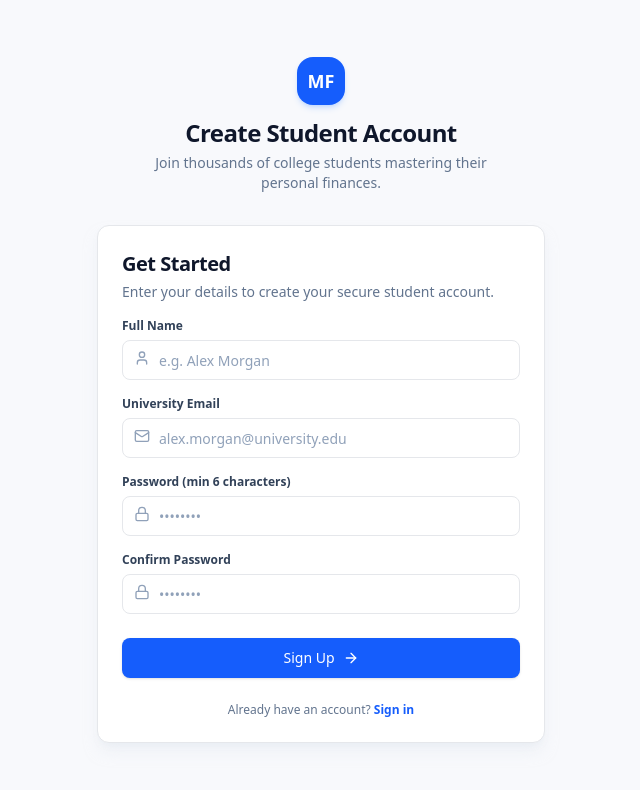
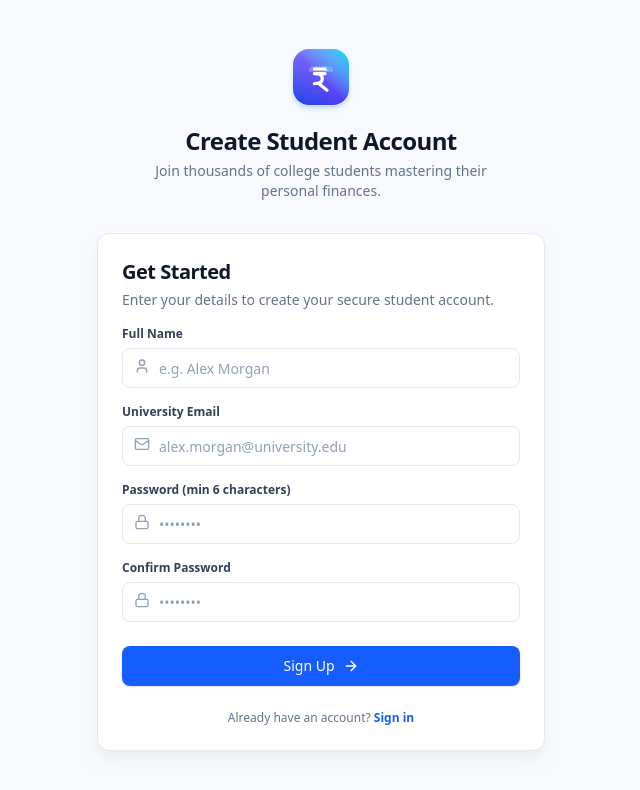
Before and after one commit to vasudevanstar/My-Finance, a Next.js app: page /signup in a window 1280 px wide. Shown: the top 790 px of the page, without its empty margins (319-959 px from the left). Built offline with nearby package versions, Linux system fonts and the light colour scheme; no server answers.

Commit message:
design: upgrade MF logo to modern vibrant gradient emblem with currency and growth motif

```diff
--- a/src/app/forgot-password/page.tsx
+++ b/src/app/forgot-password/page.tsx
@@ -6,6 +6,7 @@ import { useAuth } from "@/contexts/auth-context";
 import { Card, CardHeader, CardTitle, CardDescription, CardContent } from "@/components/ui/card";
 import { Input } from "@/components/ui/input";
 import { Button } from "@/components/ui/button";
+import { AppLogo } from "@/components/ui/app-logo";
 import { AlertCircle, Mail, ArrowLeft, Loader2, CheckCircle2 } from "lucide-react";
 
 export default function ForgotPasswordPage() {
@@ -42,10 +43,8 @@ export default function ForgotPasswordPage() {
     <div className="min-h-screen flex flex-col justify-center items-center p-4 bg-slate-50/70">
       {/* Brand Header */}
       <div className="flex flex-col items-center mb-8 text-center">
-        <div className="flex h-12 w-12 items-center justify-center rounded-2xl bg-blue-600 text-white font-bold text-lg shadow-md shadow-blue-500/20 mb-3">
-          MF
-        </div>
-        <h1 className="text-2xl font-bold tracking-tight text-slate-900">
+        <AppLogo size="xl" className="mb-3" />
+        <h1 className="text-2xl font-bold tracking-tight text-slate-900 mt-2">
           Reset Your Password
         </h1>
         <p className="text-sm text-slate-500 mt-1 max-w-sm">
--- a/src/app/login/page.tsx
+++ b/src/app/login/page.tsx
@@ -7,6 +7,7 @@ import { useAuth } from "@/contexts/auth-context";
 import { Card, CardHeader, CardTitle, CardDescription, CardContent } from "@/components/ui/card";
 import { Input } from "@/components/ui/input";
 import { Button } from "@/components/ui/button";
+import { AppLogo } from "@/components/ui/app-logo";
 import { AlertCircle, Lock, Mail, ArrowRight, Loader2, Sparkles } from "lucide-react";
 
 export default function LoginPage() {
@@ -52,10 +53,8 @@ export default function LoginPage() {
     <div className="min-h-screen flex flex-col justify-center items-center p-4 bg-slate-50/70">
       {/* Brand Header */}
       <div className="flex flex-col items-center mb-8 text-center">
-        <div className="flex h-12 w-12 items-center justify-center rounded-2xl bg-blue-600 text-white font-bold text-lg shadow-md shadow-blue-500/20 mb-3">
-          MF
-        </div>
-        <h1 className="text-2xl font-bold tracking-tight text-slate-900">
+        <AppLogo size="xl" className="mb-3" />
+        <h1 className="text-2xl font-bold tracking-tight text-slate-900 mt-2">
           Sign in to My Finance
         </h1>
         <p className="text-sm text-slate-500 mt-1 max-w-sm">
--- a/src/app/signup/page.tsx
+++ b/src/app/signup/page.tsx
@@ -7,6 +7,7 @@ import { useAuth } from "@/contexts/auth-context";
 import { Card, CardHeader, CardTitle, CardDescription, CardContent } from "@/components/ui/card";
 import { Input } from "@/components/ui/input";
 import { Button } from "@/components/ui/button";
+import { AppLogo } from "@/components/ui/app-logo";
 import { AlertCircle, Lock, Mail, User, ArrowRight, Loader2, CheckCircle2 } from "lucide-react";
 
 export default function SignupPage() {
@@ -68,10 +69,8 @@ export default function SignupPage() {
     <div className="min-h-screen flex flex-col justify-center items-center p-4 bg-slate-50/70">
       {/* Brand Header */}
       <div className="flex flex-col items-center mb-8 text-center">
-        <div className="flex h-12 w-12 items-center justify-center rounded-2xl bg-blue-600 text-white font-bold text-lg shadow-md shadow-blue-500/20 mb-3">
-          MF
-        </div>
-        <h1 className="text-2xl font-bold tracking-tight text-slate-900">
+        <AppLogo size="xl" className="mb-3" />
+        <h1 className="text-2xl font-bold tracking-tight text-slate-900 mt-2">
           Create Student Account
         </h1>
         <p className="text-sm text-slate-500 mt-1 max-w-sm">
--- a/src/components/layout/app-header.tsx
+++ b/src/components/layout/app-header.tsx
@@ -21,6 +21,7 @@ import {
   DropdownSeparator,
 } from "@/components/ui/dropdown-menu";
 import { navigationItems } from "./app-sidebar";
+import { AppLogo } from "@/components/ui/app-logo";
 import { useAuth } from "@/contexts/auth-context";
 import { cn } from "@/lib/utils";
 
@@ -150,14 +151,7 @@ export function AppHeader({ title, subtitle }: AppHeaderProps) {
           />
           <div className="fixed inset-y-0 left-0 w-72 bg-white shadow-xl flex flex-col p-4 animate-in slide-in-from-left duration-200">
             <div className="flex items-center justify-between pb-4 border-b border-slate-100">
-              <div className="flex items-center gap-2">
-                <div className="flex h-8 w-8 items-center justify-center rounded-lg bg-blue-600 text-white font-bold text-xs">
-                  MF
-                </div>
-                <span className="font-bold text-slate-900 text-sm">
-                  My Finance
-                </span>
-              </div>
+              <AppLogo size="sm" withText />
               <Button
                 variant="ghost"
                 size="icon"
--- a/src/components/layout/app-sidebar.tsx
+++ b/src/components/layout/app-sidebar.tsx
@@ -12,6 +12,7 @@ import {
   Settings,
   Sparkles,
 } from "lucide-react";
+import { AppLogo } from "@/components/ui/app-logo";
 import { cn } from "@/lib/utils";
 
 export const navigationItems = [
@@ -61,18 +62,8 @@ export function AppSidebar({ className }: AppSidebarProps) {
         className
       )}
     >
-      <div className="flex h-16 shrink-0 items-center gap-2.5 px-6 border-b border-slate-100">
-        <div className="flex h-9 w-9 items-center justify-center rounded-xl bg-blue-600 text-white font-bold shadow-sm shadow-blue-500/20">
-          MF
-        </div>
-        <div className="flex flex-col">
-          <span className="font-bold text-base tracking-tight text-slate-900 leading-none">
-            My Finance
-          </span>
-          <span className="text-[11px] font-medium text-slate-400 mt-1">
-            Student Edition
-          </span>
-        </div>
+      <div className="flex h-16 shrink-0 items-center px-6 border-b border-slate-100">
+        <AppLogo size="md" withText subtitle="Student Edition" />
       </div>
 
       {/* Navigation Links */}
--- a/src/components/layout/pwa-register.tsx
+++ b/src/components/layout/pwa-register.tsx
@@ -3,6 +3,7 @@
 import * as React from "react";
 import { Download, X, Share } from "lucide-react";
 import { Button } from "@/components/ui/button";
+import { AppLogo } from "@/components/ui/app-logo";
 
 export function PwaRegister() {
   const [deferredPrompt, setDeferredPrompt] = React.useState<any>(null);
@@ -71,9 +72,7 @@ export function PwaRegister() {
     <div className="fixed bottom-20 md:bottom-6 left-4 right-4 md:left-auto md:right-6 md:max-w-sm z-50 rounded-2xl border border-blue-200 bg-white p-4 shadow-xl shadow-slate-900/10 animate-in fade-in slide-in-from-bottom-4">
       <div className="flex items-start justify-between gap-3">
         <div className="flex items-center gap-3">
-          <div className="flex h-10 w-10 shrink-0 items-center justify-center rounded-xl bg-blue-600 text-white font-bold text-sm shadow-sm">
-            MF
-          </div>
+          <AppLogo size="md" />
           <div>
             <h4 className="text-sm font-bold text-slate-900 leading-tight">
               Install My Finance
--- /dev/null
+++ b/src/components/ui/app-logo.tsx
@@ -0,0 +1,108 @@
+import * as React from "react";
+import { cn } from "@/lib/utils";
+
+interface AppLogoProps {
+  size?: "sm" | "md" | "lg" | "xl";
+  className?: string;
+  withText?: boolean;
+  subtitle?: string;
+}
+
+const sizeMap = {
+  sm: {
+    container: "h-8 w-8 rounded-xl",
+    svg: "h-4 w-4",
+    title: "text-sm",
+    sub: "text-[10px]",
+  },
+  md: {
+    container: "h-9 w-9 rounded-xl",
+    svg: "h-5 w-5",
+    title: "text-base",
+    sub: "text-[11px]",
+  },
+  lg: {
+    container: "h-11 w-11 rounded-2xl",
+    svg: "h-6 w-6",
+    title: "text-lg",
+    sub: "text-xs",
+  },
+  xl: {
+    container: "h-14 w-14 rounded-2xl",
+    svg: "h-8 w-8",
+    title: "text-2xl",
+    sub: "text-sm",
+  },
+};
+
+export function AppLogo({
+  size = "md",
+  className,
+  withText = false,
+  subtitle = "Student Edition",
+}: AppLogoProps) {
+  const current = sizeMap[size];
+
+  return (
+    <div className={cn("inline-flex items-center gap-2.5", className)}>
+      {/* Attractive Modern Brand Emblem */}
+      <div
+        className={cn(
+          "relative flex items-center justify-center shrink-0 bg-gradient-to-tr from-blue-700 via-indigo-600 to-cyan-400 text-white shadow-md shadow-blue-500/25 ring-1 ring-white/20 transition-transform duration-200 hover:scale-105 select-none overflow-hidden",
+          current.container
+        )}
+      >
+        {/* Subtle interior glow & shine overlay */}
+        <div className="absolute inset-0 bg-gradient-to-b from-white/25 to-transparent pointer-events-none" />
+
+        {/* Dynamic Financial Growth Emblem */}
+        <svg
+          viewBox="0 0 24 24"
+          fill="none"
+          xmlns="http://www.w3.org/2000/svg"
+          className={cn("text-white drop-shadow-xs", current.svg)}
+        >
+          {/* Subtle wallet/vault back fold */}
+          <path
+            d="M3 7C3 5.34315 4.34315 4 6 4H18C19.6569 4 21 5.34315 21 7V8H3V7Z"
+            fill="currentColor"
+            fillOpacity="0.25"
+          />
+          {/* Indian Rupee / Modern Currency Motif */}
+          <path
+            d="M7 6H17 M7 9.5H15 M7 9.5C9.5 9.5 13 9.5 13 13.5C13 17 9.5 17 7 17 M10.5 17L16.5 22"
+            stroke="currentColor"
+            strokeWidth="2.4"
+            strokeLinecap="round"
+            strokeLinejoin="round"
+          />
+          {/* Upward Growth Spark */}
+          <circle cx="17.5" cy="5.5" r="1.5" fill="#38bdf8" />
+        </svg>
+      </div>
+
+      {withText && (
+        <div className="flex flex-col text-left">
+          <span
+            className={cn(
+              "font-extrabold tracking-tight text-slate-900 leading-none",
+              current.title
+            )}
+          >
+            My Finance
+          </span>
+          {subtitle && (
+            <span
+              className={cn(
+                "font-medium text-slate-400 mt-1 tracking-wide",
+                current.sub
+              )}
+            >
+              {subtitle}
+            </span>
+          )}
+        </div>
+      )}
+    </div>
+  );
+}
```
